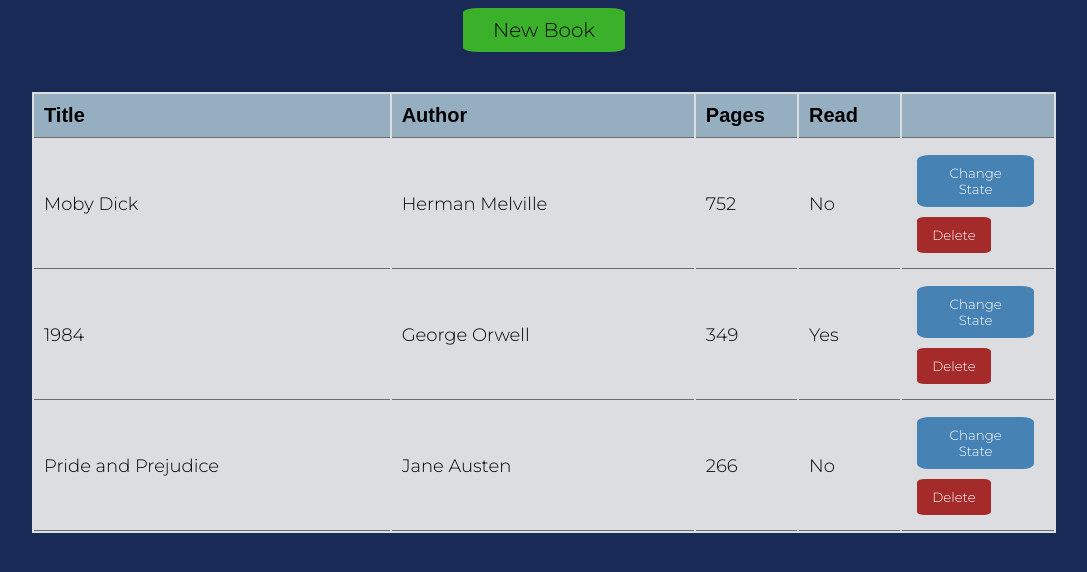
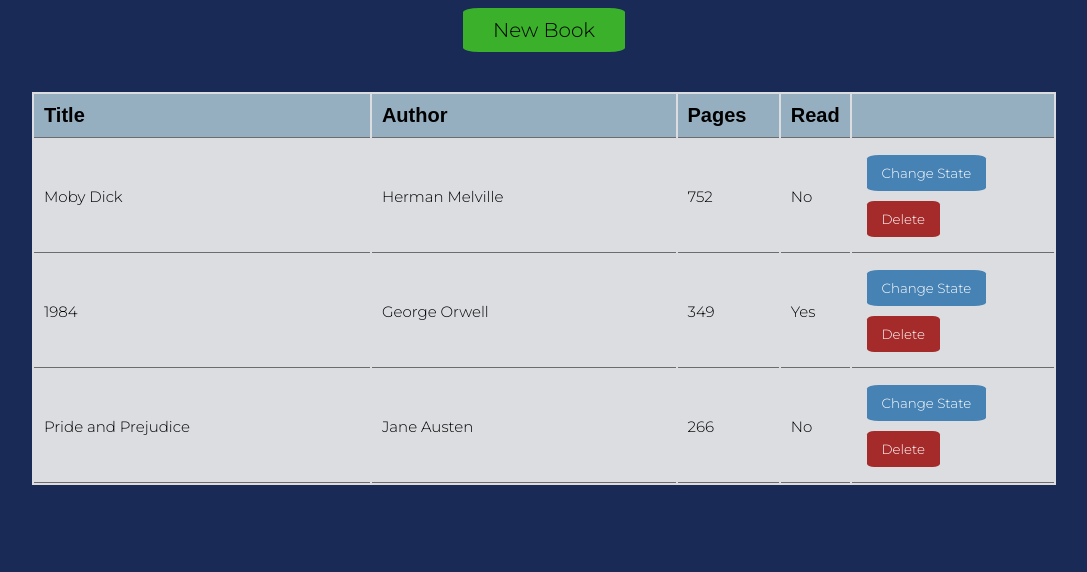
Before and after one commit to Rolomza/small-library-app, a plain HTML site: page index.html in a window 1280 px wide. Shown: the part 114-686 px from the top of the page, without its empty margins (96-1183 px from the left). Drawn offline with Linux system fonts and the light colour scheme.

Commit message:
Book class

```diff
--- a/script.js
+++ b/script.js
@@ -1,11 +1,14 @@
 let myLibrary = [];
 
-function Book(title,author, pages, read) {
-    this.title = title;
-    this.author = author;
-    this.pages = pages;
-    this.read = read;
+class Book {
+    constructor(title,author,pages,read) {
+        this.title = title;
+        this.author = author;
+        this.pages = pages;
+        this.read = read;
+    }
 }
+
 
 const addBookToLibrary = (title, author, pages, read) => {
     myLibrary.push(new Book(title, author, pages, read))
--- a/styles.css
+++ b/styles.css
@@ -52,7 +52,7 @@ th, td {
 }
 
 td {
-    font-size: 18px;
+    font-size: 15px;
     font-weight: 500;
 }
 
@@ -62,14 +62,16 @@ th {
     font-size: 20px;
 }
 
-
+#book-author {
+    width: 30%;
+}
 
 #book-pages {
     width: 10%;
 }
 
 #status {
-    width: 10%;
+    width: 5%;
 }
 
 #status td {
@@ -77,7 +79,7 @@ th {
 }
 
 #options {
-    width: 15%;
+    width: 20%;
 }
 
 .state-btn {
```
